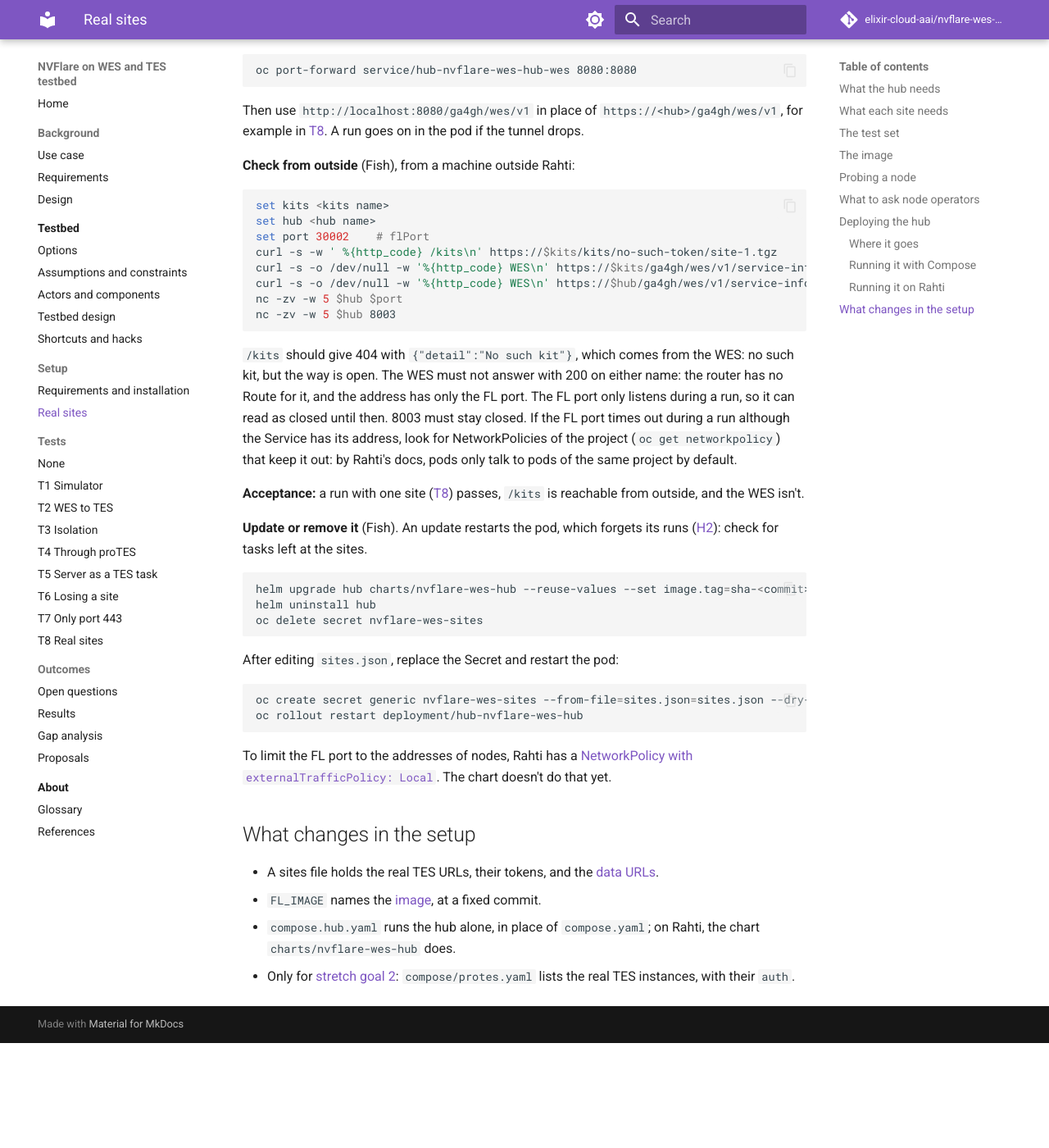
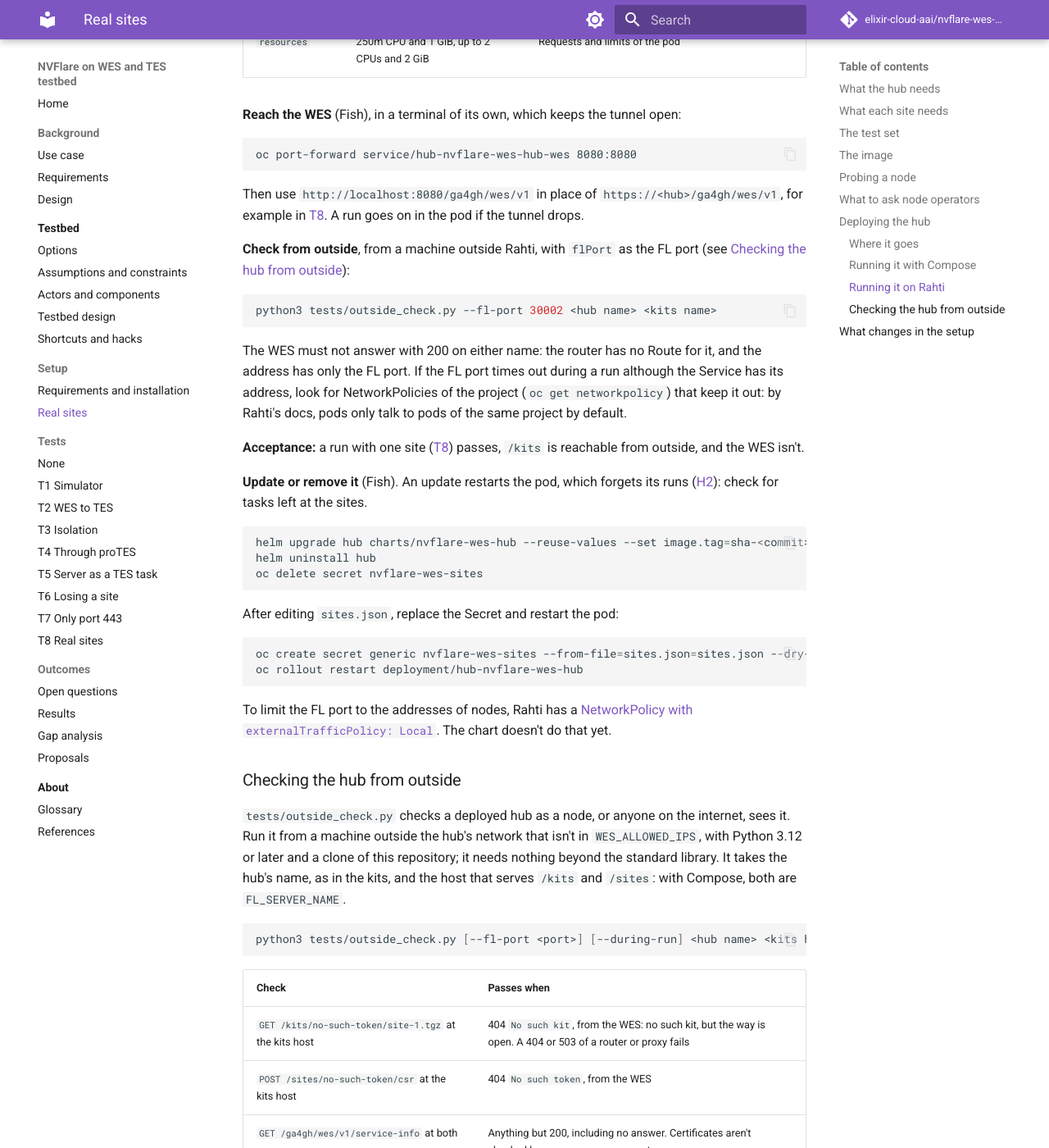
Before and after one commit to elixir-cloud-aai/nvflare-wes-testbed, an MkDocs documentation site: the page built from docs/setup/real-sites.md, in a window 1280 px wide and 1400 px high, scrolled down 9091 px. Shown: the whole window at 82% size. Built offline with MkDocs 1.6.1 and Material for MkDocs 9.7.7, drawn with Linux system fonts in a browser that asks for light colours; comment, search, counter and statistics services are not loaded; before the commit the page ends 10363 px from its top, so only the background shows below that; some of the changed text lies outside the part shown.

Commit message:
docs: point the real-sites page to the script
Replace the commands of the checks from outside with
tests/outside_check.py, and describe its checks and options in a
section of their own, for Compose and the chart alike.

Co-Authored-By: Claude Opus 5.5 <noreply@anthropic.com>

````diff
--- a/docs/setup/real-sites.md
+++ b/docs/setup/real-sites.md
@@ -140,7 +140,7 @@ Caddy gets a certificate for that name, which needs ports 80 and 443 reachable.
 | `WES_SITES_FILE` | `./sites.json` | The sites file: name, `tes` and `data`. Add `token` for a TES that needs one, which must then be at an `https` URL |
 | `HUB_HTTPS_PORT` | `443` | Another port for HTTPS, if the FL port is 443. Then set `WES_INTERNAL_URL` to match, and Let's Encrypt still needs port 80. The redirect from HTTP still points to 443, so use the `https` URL with its port |
 
-Tokens in the sites file stay out of task records and logs, and the file stays out of Git and of the image. To check the setup, run the [probe](#probing-a-node), then a run with one site ([T8](../tests/t8-real-sites.md)).
+Tokens in the sites file stay out of task records and logs, and the file stays out of Git and of the image. To check the setup, run the [checks from outside](#checking-the-hub-from-outside) from a machine that isn't in `WES_ALLOWED_IPS`, with the name of the hub for both names, as `python3 tests/outside_check.py <hub> <hub>` (`<hub>:<HUB_HTTPS_PORT>` as the second with another port for HTTPS, and `--fl-port` with another FL port); then the [probe](#probing-a-node), then a run with one site ([T8](../tests/t8-real-sites.md)).
 
 ### Running it on Rahti
 
@@ -218,20 +218,13 @@ oc port-forward service/hub-nvflare-wes-hub-wes 8080:8080
 
 Then use `http://localhost:8080/ga4gh/wes/v1` in place of `https://<hub>/ga4gh/wes/v1`, for example in [T8](../tests/t8-real-sites.md). A run goes on in the pod if the tunnel drops.
 
-**Check from outside** (Fish), from a machine outside Rahti:
+**Check from outside**, from a machine outside Rahti, with `flPort` as the FL port (see [Checking the hub from outside](#checking-the-hub-from-outside)):
 
-```fish
-set kits <kits name>
-set hub <hub name>
-set port 30002    # flPort
-curl -s -w ' %{http_code} /kits\n' https://$kits/kits/no-such-token/site-1.tgz
-curl -s -o /dev/null -w '%{http_code} WES\n' https://$kits/ga4gh/wes/v1/service-info
-curl -s -o /dev/null -w '%{http_code} WES\n' https://$hub/ga4gh/wes/v1/service-info
-nc -zv -w 5 $hub $port
-nc -zv -w 5 $hub 8003
+```sh
+python3 tests/outside_check.py --fl-port 30002 <hub name> <kits name>
 ```
 
-`/kits` should give 404 with `{"detail":"No such kit"}`, which comes from the WES: no such kit, but the way is open. The WES must not answer with 200 on either name: the router has no Route for it, and the address has only the FL port. The FL port only listens during a run, so it can read as closed until then. 8003 must stay closed. If the FL port times out during a run although the Service has its address, look for NetworkPolicies of the project (`oc get networkpolicy`) that keep it out: by Rahti's docs, pods only talk to pods of the same project by default.
+The WES must not answer with 200 on either name: the router has no Route for it, and the address has only the FL port. If the FL port times out during a run although the Service has its address, look for NetworkPolicies of the project (`oc get networkpolicy`) that keep it out: by Rahti's docs, pods only talk to pods of the same project by default.
 
 **Acceptance:** a run with one site ([T8](../tests/t8-real-sites.md)) passes, `/kits` is reachable from outside, and the WES isn't.
 
@@ -252,6 +245,24 @@ oc rollout restart deployment/hub-nvflare-wes-hub
 
 To limit the FL port to the addresses of nodes, Rahti has a [NetworkPolicy with `externalTrafficPolicy: Local`](https://docs.csc.fi/cloud/rahti/configurations/loadbalancer-service/). The chart doesn't do that yet.
 
+### Checking the hub from outside
+
+`tests/outside_check.py` checks a deployed hub as a node, or anyone on the internet, sees it. Run it from a machine outside the hub's network that isn't in `WES_ALLOWED_IPS`, with Python 3.12 or later and a clone of this repository; it needs nothing beyond the standard library. It takes the hub's name, as in the kits, and the host that serves `/kits` and `/sites`: with Compose, both are `FL_SERVER_NAME`.
+
+```sh
+python3 tests/outside_check.py [--fl-port <port>] [--during-run] <hub name> <kits host>
+```
+
+| Check | Passes when |
+|---|---|
+| `GET /kits/no-such-token/site-1.tgz` at the kits host | 404 `No such kit`, from the WES: no such kit, but the way is open. A 404 or 503 of a router or proxy fails |
+| `POST /sites/no-such-token/csr` at the kits host | 404 `No such token`, from the WES |
+| `GET /ga4gh/wes/v1/service-info` at both names | Anything but 200, including no answer. Certificates aren't checked here, as any answer counts |
+| FL port at the hub's name (`--fl-port`, default 8002) | Open. It only listens during a run, so a closed one is a warning; with `--during-run`, a failure |
+| FLARE admin port at the hub's name (`--admin-port`, default 8003) | Closed |
+
+It prints a line for each check, `[ok]`, `[warn]` or `[FAIL]`, and ends with 1 if any failed. `--insecure` skips checking certificates, for a hub with a test certificate, as in `tests/hub.sh`; `--help` lists all options. Without a clone, it's in the [image](#the-image): `docker run --rm elixircloud/nvflare-wes-testbed:sha-<commit> python3 /app/tests/outside_check.py …`. CI runs it against the hub of `tests/hub.sh`, and its unit tests (`python3 tests/outside_check_test.py`).
+
 ## What changes in the setup
 
 - A sites file holds the real TES URLs, their tokens, and the [data URLs](#the-test-set).
````
